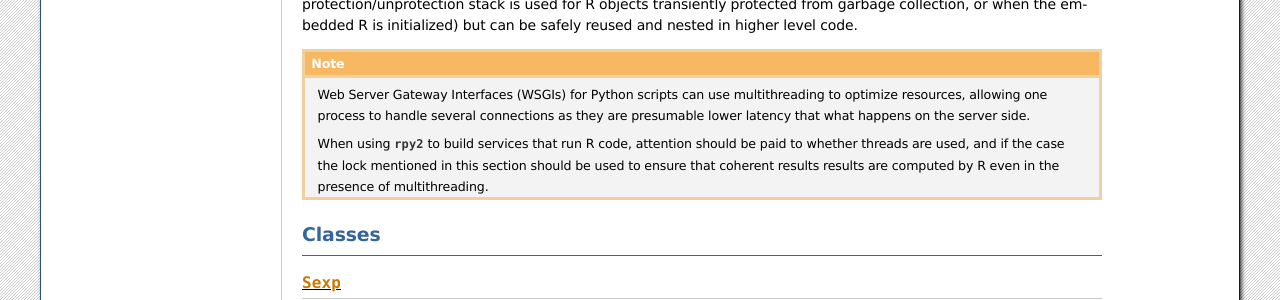
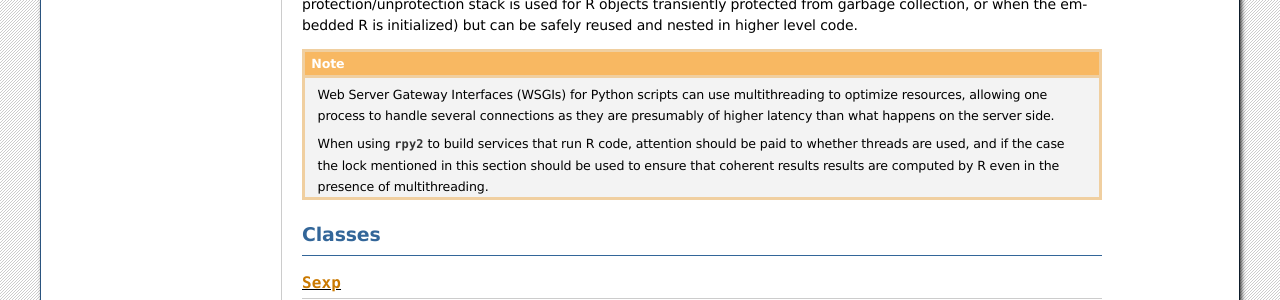
Before and after one commit to rpy2/rpy2, a Sphinx documentation site: the page built from doc/rinterface.rst, in a window 1280 px wide and 900 px high, scrolled down 5493 px. Shown: the part 173-473 px from the top of the window. Built offline with Sphinx 7.4.7, drawn with Linux system fonts in a browser that asks for light colours.

Commit message:
More typos in doc.

```diff
--- a/doc/rinterface.rst
+++ b/doc/rinterface.rst
@@ -415,7 +415,7 @@
 
    Web Server Gateway Interfaces (WSGIs) for Python scripts can use multithreading
    to optimize resources, allowing one process to handle several connections as
-   they are presumable lower latency that what happens on the server side.
+   they are presumably of higher latency than what happens on the server side.
 
    When using :class:`rpy2` to build services that run R code, attention should be
    paid to whether threads are used, and if the case the lock mentioned in this
```
